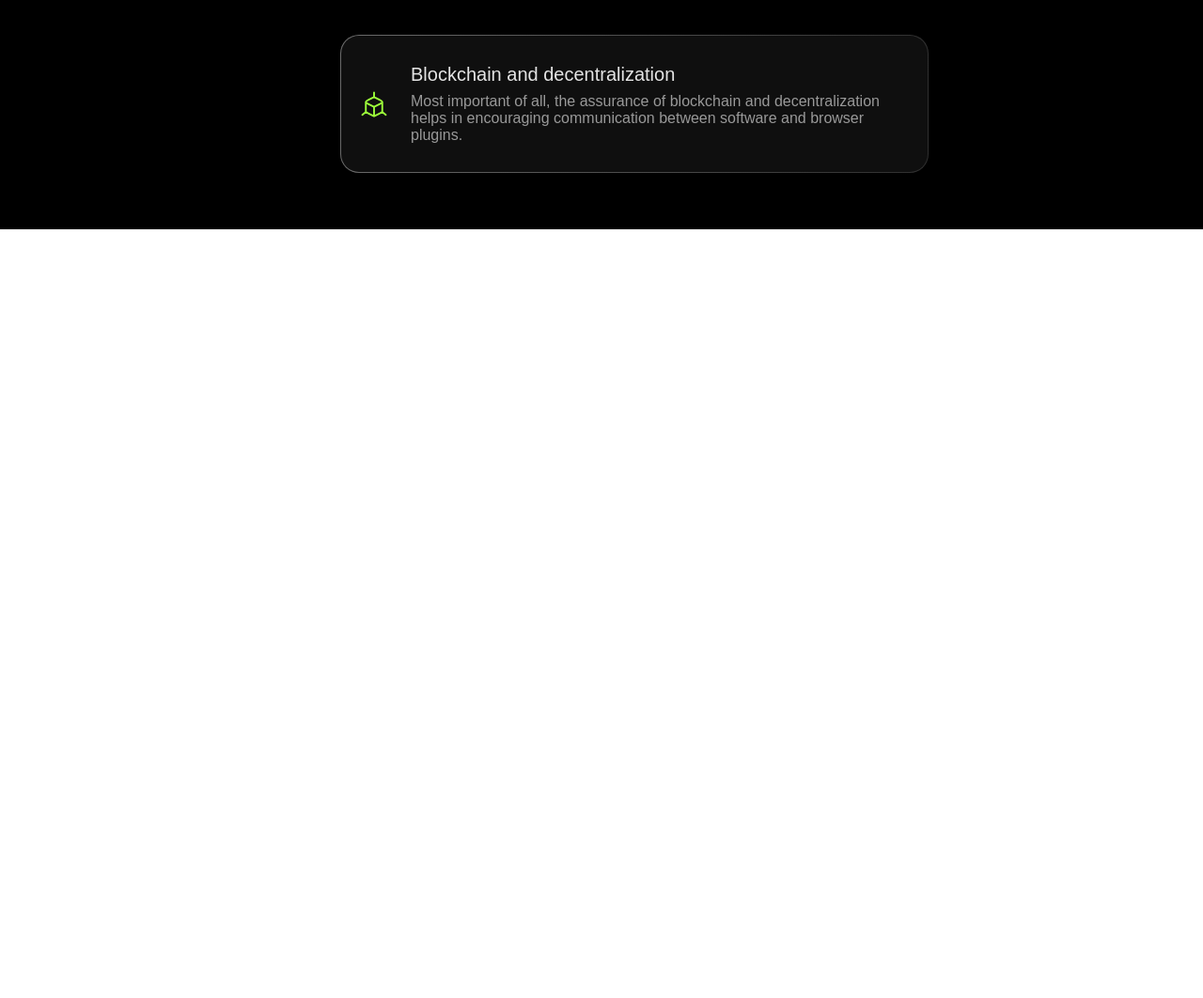
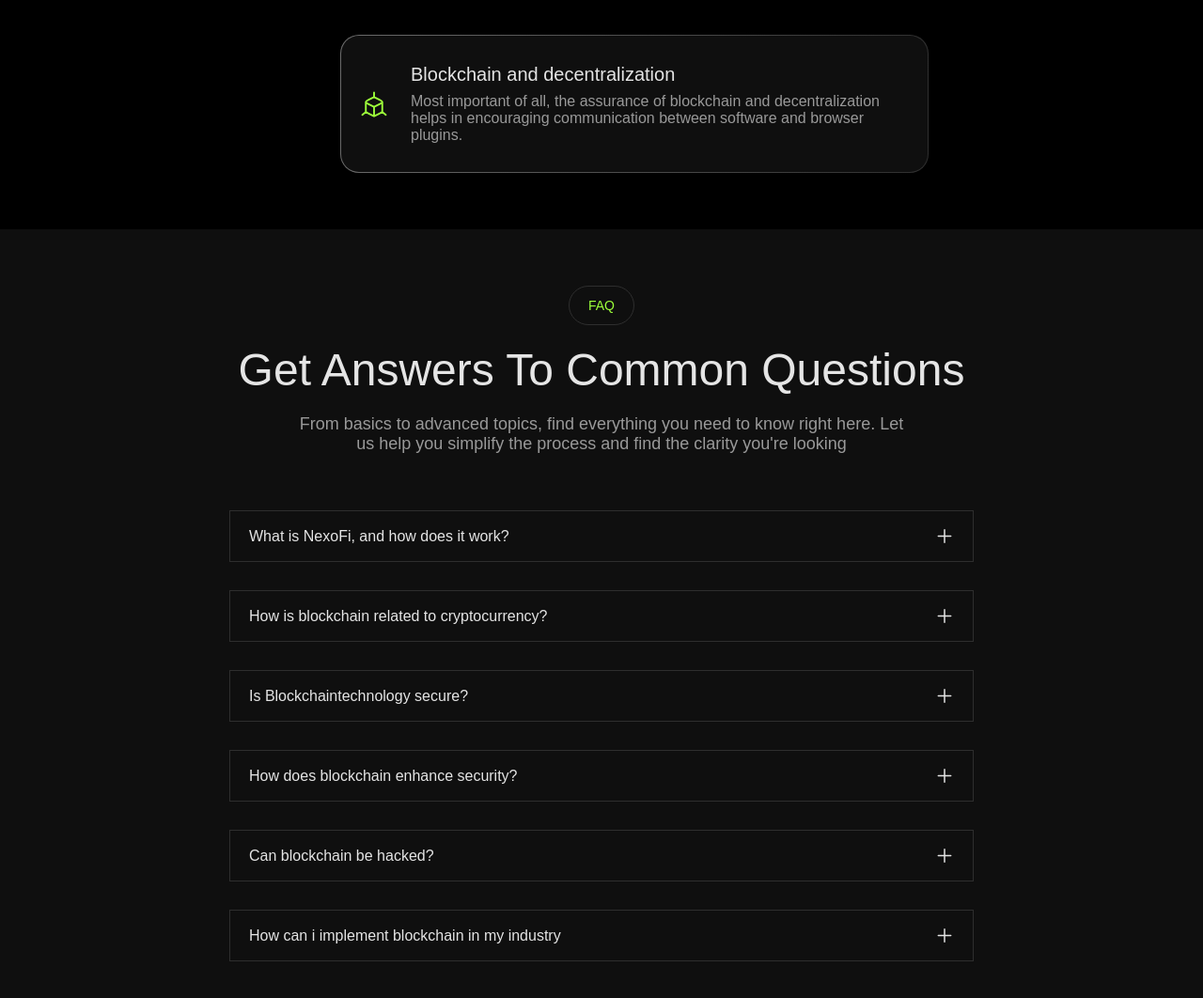
Before and after one commit to gabriela-agbl/NEOFI, a plain HTML site: page index.html in a window 1280 px wide. Shown: the part 2561-3623 px from the top of the page at 94% size. Before the commit the page ends 2805 px from the top, so only its background shows below. Drawn offline with Linux system fonts and the light colour scheme; a web font is replaced by a local one.

Commit message:
feat: Adicionando section FAQ e estilizando ela

```diff
--- a/index.html
+++ b/index.html
@@ -169,5 +169,52 @@
             </div>
         </div>
     </section>
+
+    <section class="FAQ">
+        <div class="faq_text-button">
+            <button class="top_button">FAQ</button>
+
+            <h2>Get Answers To Common Questions</h2>
+            <p>From basics to advanced topics, find everything you need to know right here. Let us help you simplify the process and find the clarity you're looking</p>
+        </div>
+
+        <div class="faq_questions">
+            <div class="faq_question">
+                <p>What is NexoFi, and how does it work?</p>
+
+                <img src="./src/assets/images/Icon-plus.svg" alt="">
+            </div>
+
+            <div class="faq_question">
+                <p>How is blockchain related to cryptocurrency?</p>
+
+                <img src="./src/assets/images/Icon-plus.svg" alt="">
+            </div>
+
+            <div class="faq_question">
+                <p>Is Blockchaintechnology secure?</p>
+
+                <img src="./src/assets/images/Icon-plus.svg" alt="">
+            </div>
+
+            <div class="faq_question">
+                <p>How does blockchain enhance security?</p>
+
+                <img src="./src/assets/images/Icon-plus.svg" alt="">
+            </div>
+
+            <div class="faq_question">
+                <p>Can blockchain be hacked?</p>
+
+                <img src="./src/assets/images/Icon-plus.svg" alt="">
+            </div>
+
+            <div class="faq_question">
+                <p>How can i implement blockchain in my industry</p>
+
+                <img src="./src/assets/images/Icon-plus.svg" alt="">
+            </div>
+        </div>
+    </section>
 </body>
 </html>
--- a/src/styles/style.css
+++ b/src/styles/style.css
@@ -453,3 +453,69 @@ main .main_text-button .main_button-wrapper button{
 
     color: var(--color-gray1);
 }
+/* --------------------FAQ-------------------- */
+.FAQ{
+    display: flex;
+    flex-direction: column;
+    justify-content: center;
+    align-items: center;
+    gap: 60px;
+
+    padding: 60px 0;
+
+    background-color: var(--color-gray4);
+}
+
+.FAQ .faq_text-button{
+    display: flex;
+    flex-direction: column;
+    justify-content: center;
+    align-items: center;
+    gap: 20px;
+}
+
+.FAQ .faq_text-button h2{
+    font-size: 48px;
+    font-weight: 400;
+
+    color: var(--color-white);
+}
+
+.FAQ .faq_text-button p{
+    width: 660px;
+
+    font-size: 18px;
+    font-weight: 300;
+
+    text-align: center;
+
+    color: var(--color-gray1);
+}
+
+.FAQ .faq_questions{
+    display: flex;
+    flex-direction: column;
+    justify-content: center;
+    align-items: flex-start;
+    gap: 30px;
+}
+
+.faq_questions .faq_question{
+    width: 792px;
+
+    display: flex;
+    justify-content: center;
+    align-items: center;
+    justify-content: space-between;
+
+    padding: 16px 20px;
+
+    border: 1px solid var(--color-gray3);
+}
+
+.faq_question p{
+    font-size: 16px;
+    font-weight: 400;
+
+    color: var(--color-white);
+}
```
Also changed, not shown: src/assets/images/Icon-plus.svg (added).
